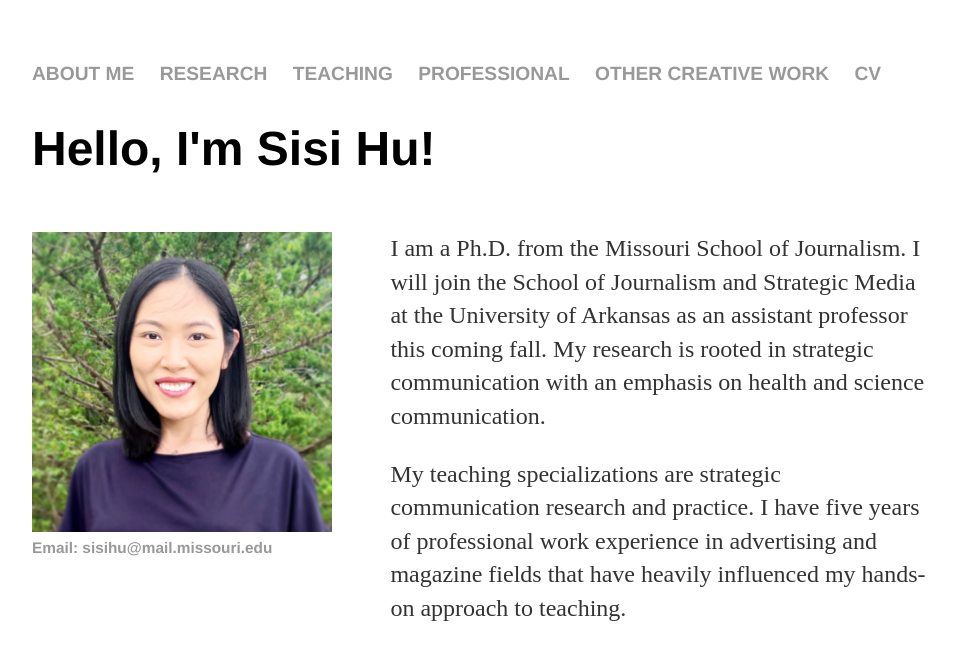
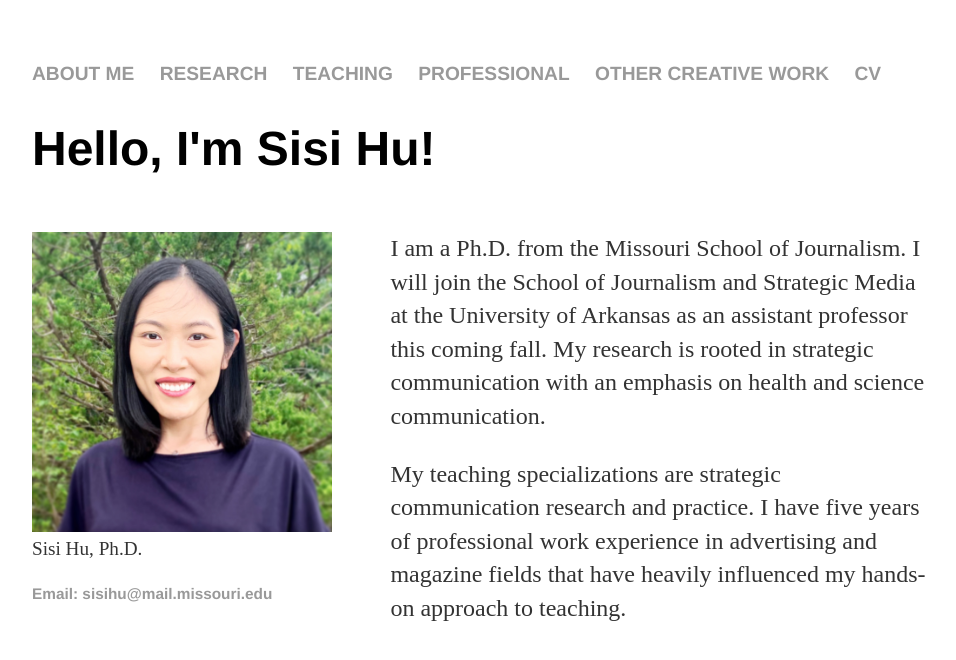
Before and after one commit to sisihuphd/sisihuphd.github.io, a Jekyll site: the page built from index.html, in a window 1280 px wide. Shown: the top 660 px of the page, without its empty margins (160-1116 px from the left). Built offline with Jekyll 4.4.1, drawn with Linux system fonts in a browser that asks for light colours.

Commit message:
Update index.html

```diff
--- a/index.html
+++ b/index.html
@@ -16,6 +16,7 @@ title: Sisi Hu | About Me
 
 </div><!-- /.blurb -->
 <footer>
+	<p>Sisi Hu, Ph.D.</p>
 	<ul>
 	<li><a href="mailto:sisihu@mail.missouri.edu">Email: sisihu@mail.missouri.edu</a></li>
 	</ul>
```
